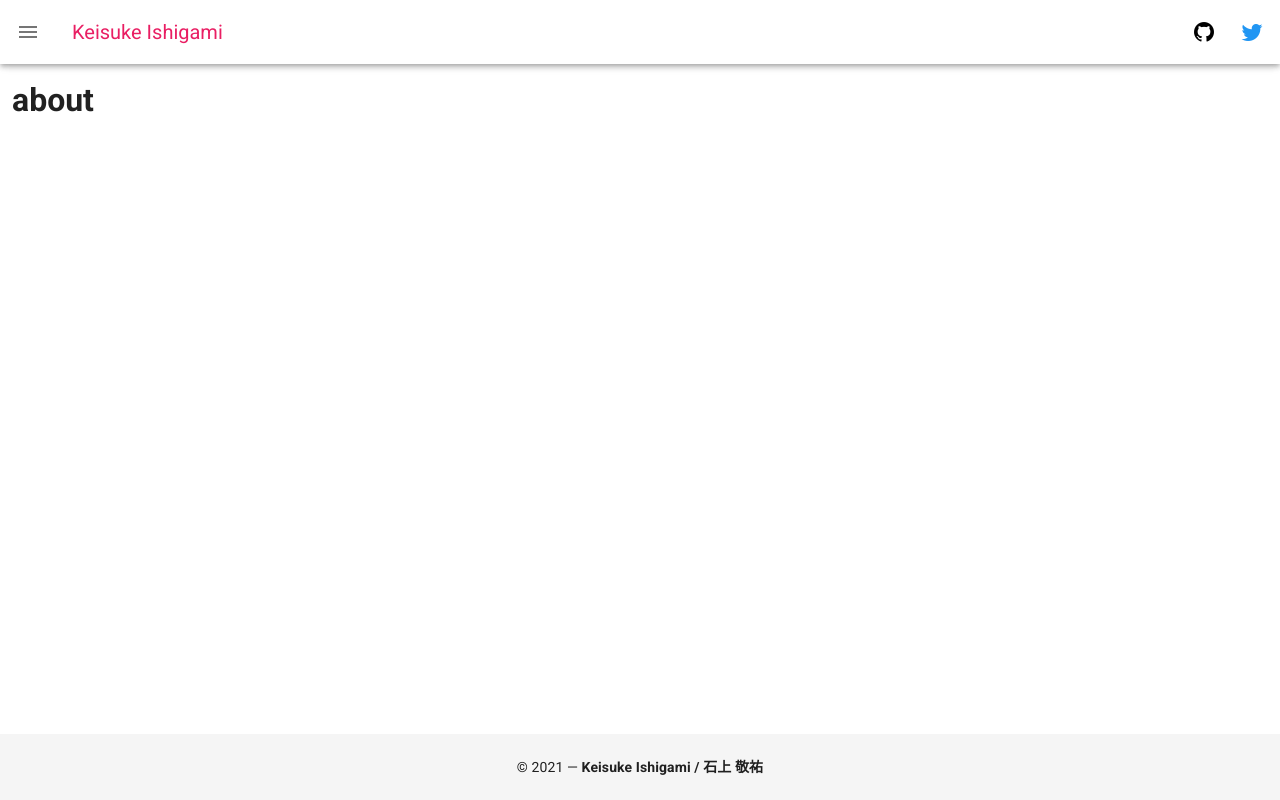
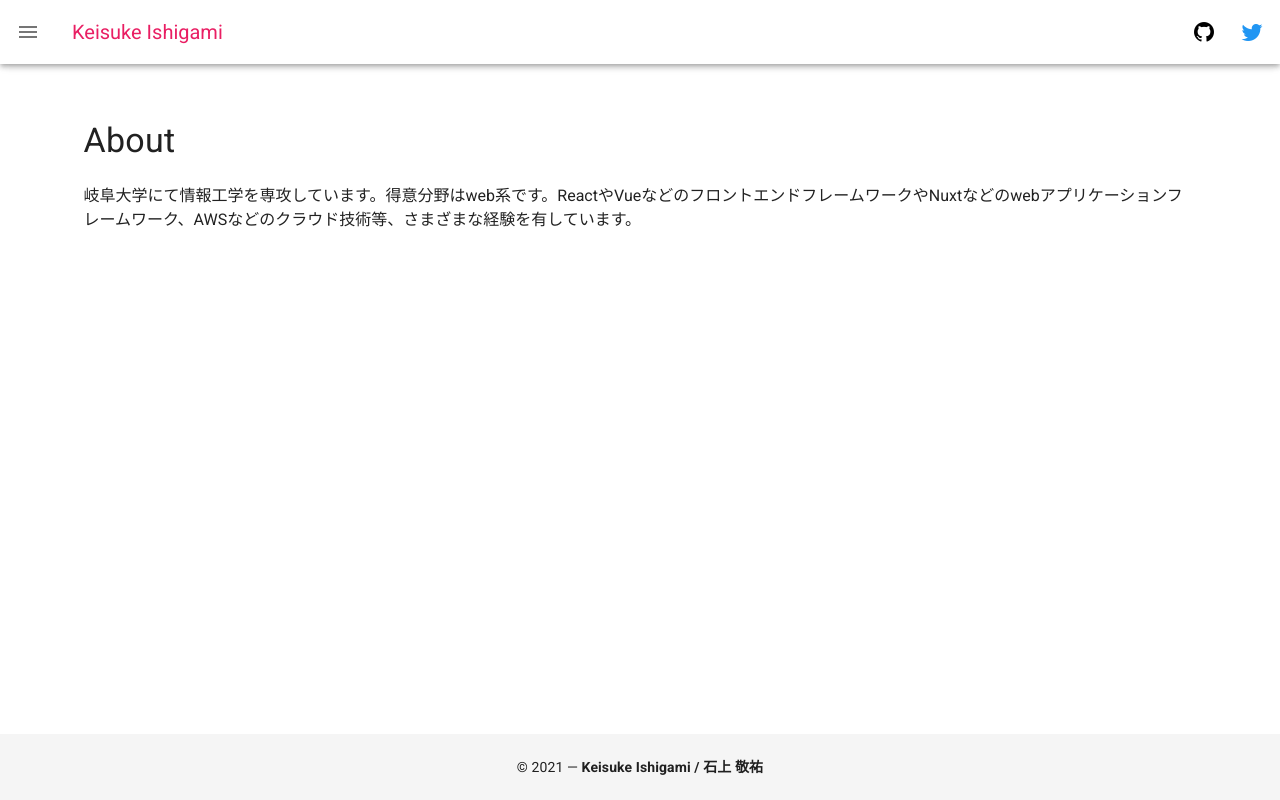
Before and after one commit to Kei01234Kei/portfolio, a Nuxt app: page /about in a window 1280 px wide. Built offline with nearby package versions, Linux system fonts and the light colour scheme.

Commit message:
aboutページを作り始めた

```diff
--- a/nuxt.config.js
+++ b/nuxt.config.js
@@ -17,7 +17,7 @@ export default {
       { hid: 'og:type', property: 'og:type', content: 'website' },
       { hid: 'og:url', property: 'og:url', content: 'https://portfolio.keisuke.app' },
       { hid: 'og:title', property: 'og:title', content: "Keisuke's Portfolio" },
-      { hid: 'og:description', property: 'og:description', content: 'IT技術で社会に貢献する | Keisuke Ishigamiのポートフォリオサイトです' },
+      { hid: 'og:description', property: 'og:description', content: 'IT技術で社会に貢献する | 石上敬祐のポートフォリオサイトです' },
       { hid: 'og:image', property: 'og:image', content: 'https://raw.githubusercontent.com/Kei01234/portfolio/main/static/ogpImage.png' },
       { name: 'twitter:card', content: 'summary_large_image' },
     ],
--- a/pages/about.vue
+++ b/pages/about.vue
@@ -1,4 +1,15 @@
-<template><h1>about</h1></template>
+<template>
+<v-container>
+    <v-row class="my-5 mx-3">
+        <v-col cols="12">
+            <h1 class="display-1 font-weight">About</h1>
+        </v-col>
+        <v-col cols="12">
+            <p>岐阜大学にて情報工学を専攻しています。得意分野はweb系です。ReactやVueなどのフロントエンドフレームワークやNuxtなどのwebアプリケーションフレームワーク、AWSなどのクラウド技術等、さまざまな経験を有しています。</p>
+        </v-col>
+    </v-row>
+</v-container>
+</template>
 
 <script>
 </script>
```
Also changed, not shown: components/about.vue (indentation only), 1 other file (tests, documents, lock files or other folders).
